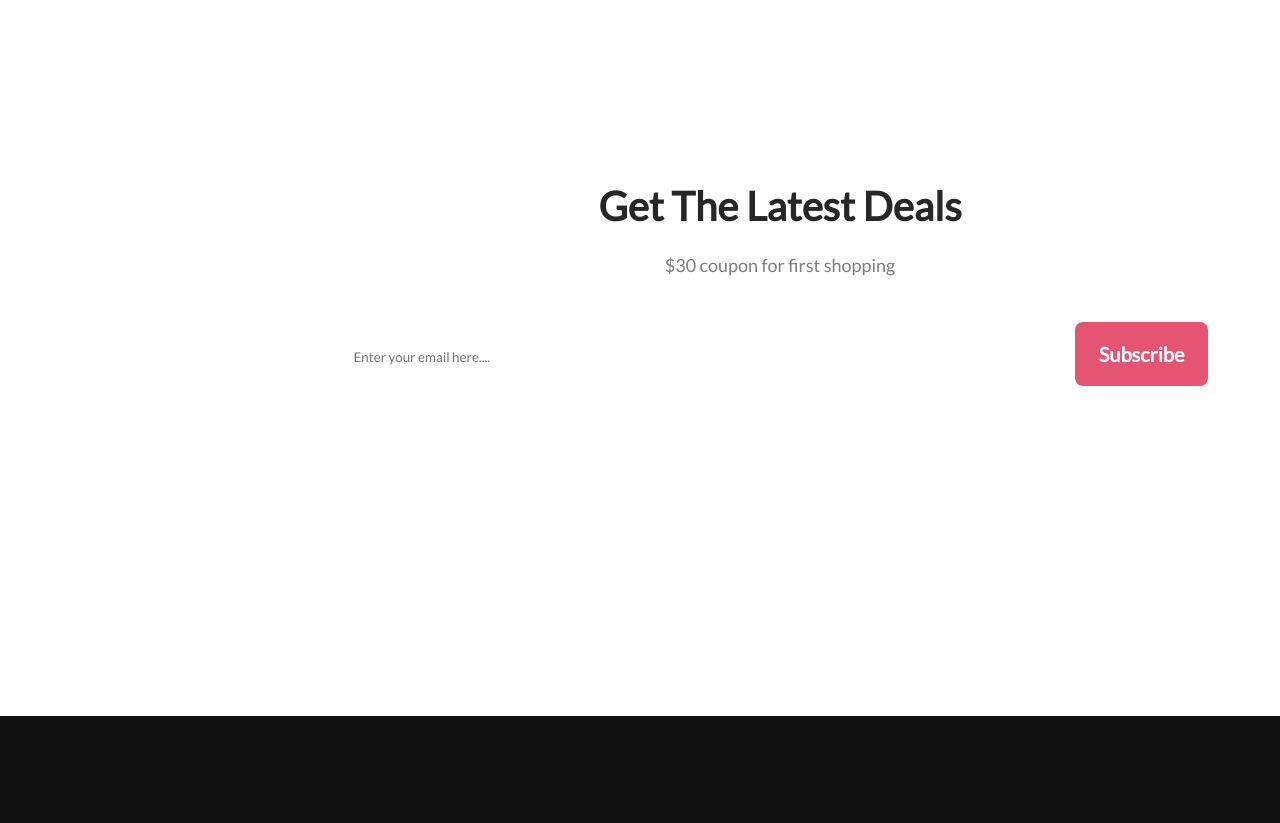
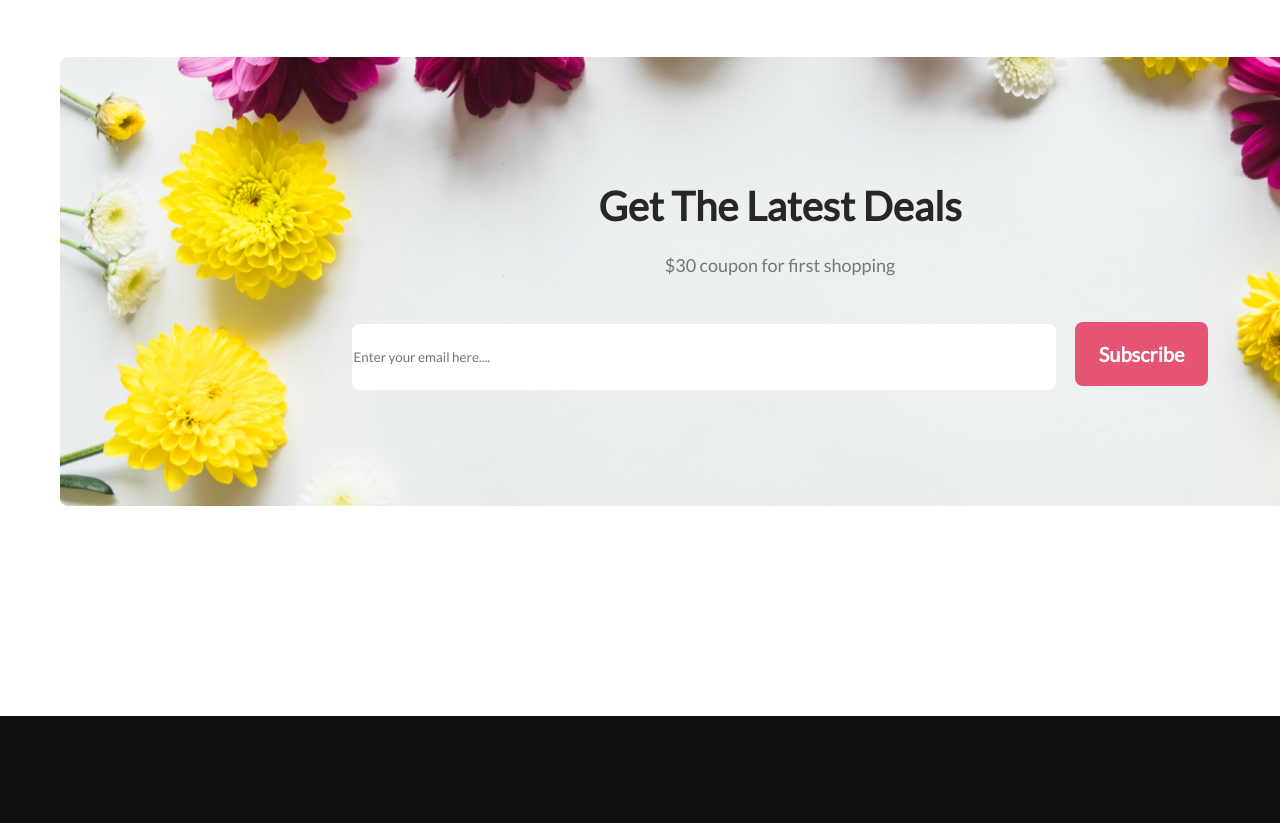
Before and after one commit to JHUMURph/flowe-shop, a plain HTML site: page index.html in a window 1280 px wide. Shown: the part 4599-5422 px from the top of the page. Drawn offline with Linux system fonts and the light colour scheme.

Commit message:
added all

```diff
--- a/styles/style.css
+++ b/styles/style.css
@@ -166,18 +166,13 @@ span{
   gap: 10px;
 
 }
-/* deal css */
-/* .deals{
-  background-image: url("/Flower Asset/Rectangle 9.png");
-  margin: 75px;
-  background-repeat: no-repeat; */
 
 
 .our-deals{
 text-align: center;
 margin: 60px;
 padding: 75px 0;
-background-image: url("Flower Asset/Rectangle 9.png");
+background-image: url("/Flower Asset/Rectangle 9.png");
 background-repeat: no-repeat;
 width: 1440px;
 height: 449px;
```
